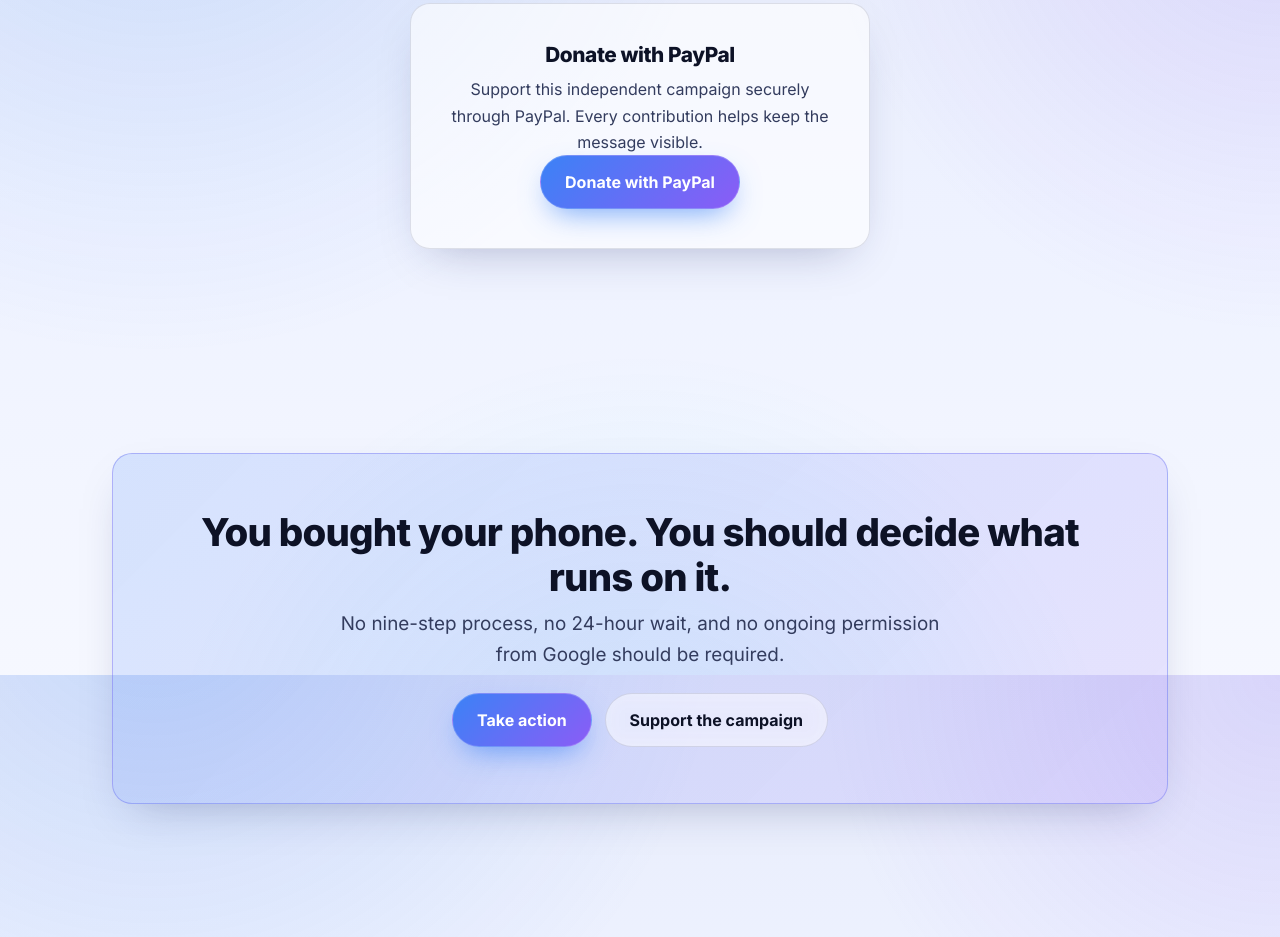
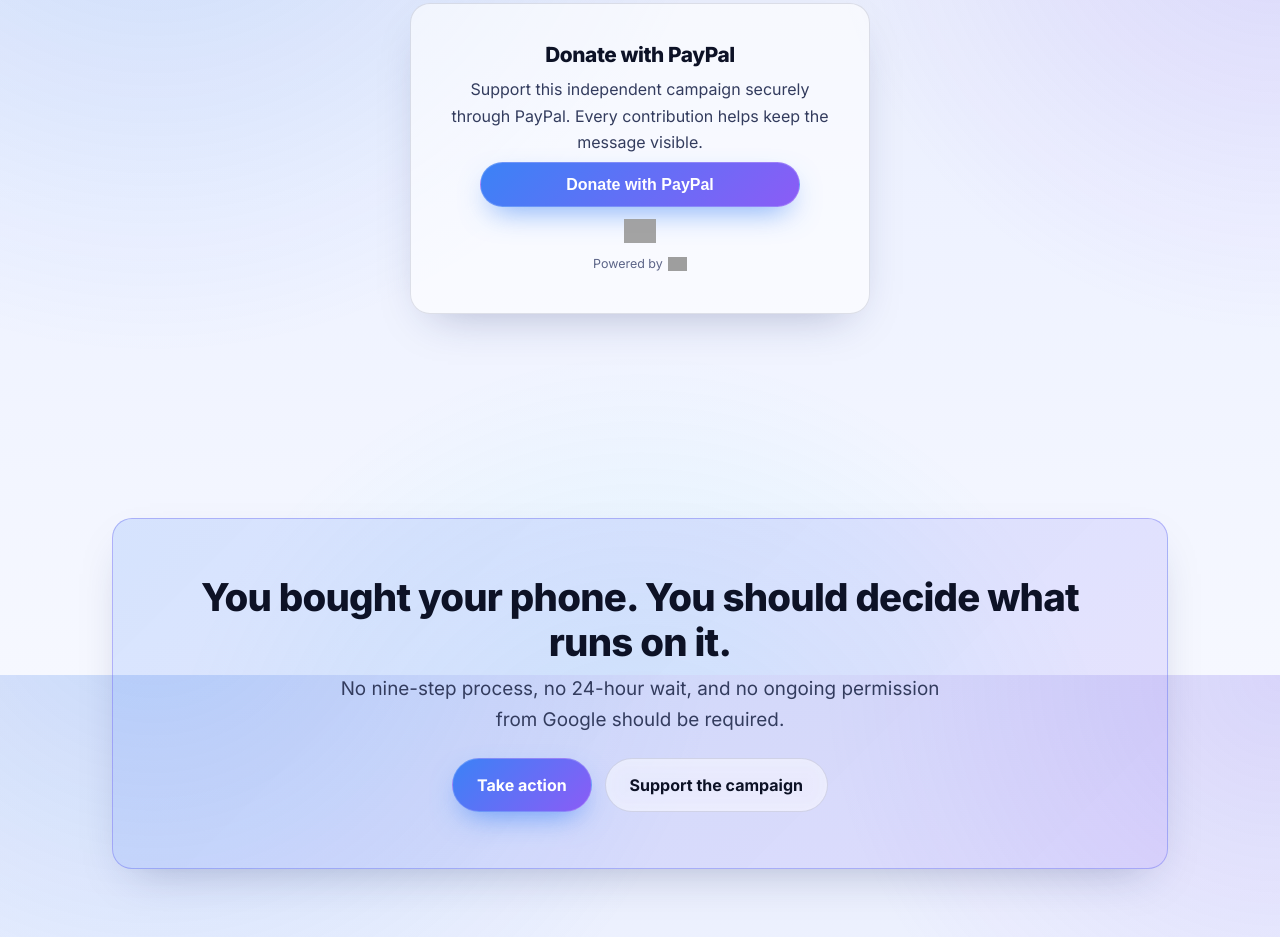
Before and after one commit to Mpratama260304/Keepandroidopen, a plain HTML site: page index.html in a window 1280 px wide. Shown: the part 7325-8262 px from the top of the page. Drawn offline with Linux system fonts and the light colour scheme; grey boxes are pictures that could not be loaded.

Commit message:
Embed PayPal donate button (inline branded form) instead of plain link

```diff
--- a/css/styles.css
+++ b/css/styles.css
@@ -472,6 +472,11 @@ h1, h2, h3, h4 { line-height: 1.15; letter-spacing: -.02em; color: var(--ink); f
 .qris-frame img { width: 100%; height: 100%; object-fit: contain; }
 .qris-ph { color: #475569; font-weight: 600; font-size: .9rem; padding: 1rem; }
 .paypal-embed { margin-top: 1.2rem; padding: 1rem; border-radius: var(--radius-sm); border: 1px dashed var(--line); background: var(--glass); min-height: 56px; display: grid; place-items: center; color: var(--ink-dim); font-size: .82rem; }
+.paypal-form { display: grid; justify-items: center; gap: .7rem; margin-top: .4rem; }
+.paypal-form .btn { width: 100%; max-width: 320px; }
+.paypal-cards { height: 24px; opacity: .95; }
+.paypal-powered { display: inline-flex; align-items: center; gap: .35rem; color: var(--ink-dim); font-size: .78rem; }
+.paypal-powered img { height: 14px; vertical-align: middle; }
 [data-donate="paypal"] .donate-qris { display: none; }
 [data-donate="qris"] .donate-paypal { display: none; }
 
--- a/index.html
+++ b/index.html
@@ -305,7 +305,11 @@
         <div class="glass donate-card donate-paypal">
           <h3 data-i18n="support.pp.h">Donate with PayPal <span class="donate-badge" data-i18n="support.recommended">Recommended</span></h3>
           <p data-i18n="support.pp.p">Support this independent campaign securely through PayPal. Every contribution helps keep the message visible.</p>
-          <p><a class="btn btn-primary" href="https://www.paypal.com/ncp/payment/ZGXXNZAWMARAU" target="_blank" rel="noopener" data-i18n="support.pp.btn">Donate with PayPal</a></p>
+          <form class="paypal-form" action="https://www.paypal.com/ncp/payment/ZGXXNZAWMARAU" method="post" target="_blank" rel="noopener">
+            <button class="btn btn-primary" type="submit" data-i18n="support.pp.btn">Donate with PayPal</button>
+            <img class="paypal-cards" src="https://www.paypalobjects.com/images/Debit_Credit_APM.svg" alt="Cards accepted" loading="lazy">
+            <small class="paypal-powered">Powered by <img src="https://www.paypalobjects.com/paypal-ui/logos/svg/paypal-wordmark-color.svg" alt="PayPal" loading="lazy"></small>
+          </form>
         </div>
 
         <!-- QRIS card (shown for Indonesian) -->
```
